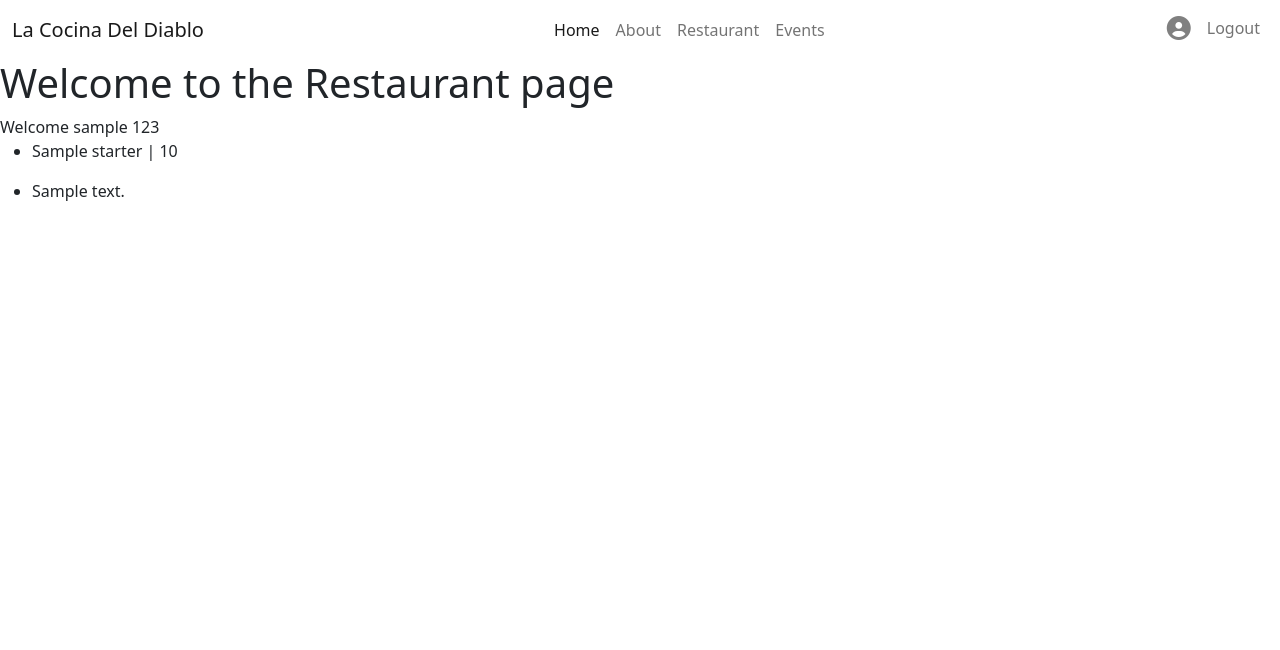
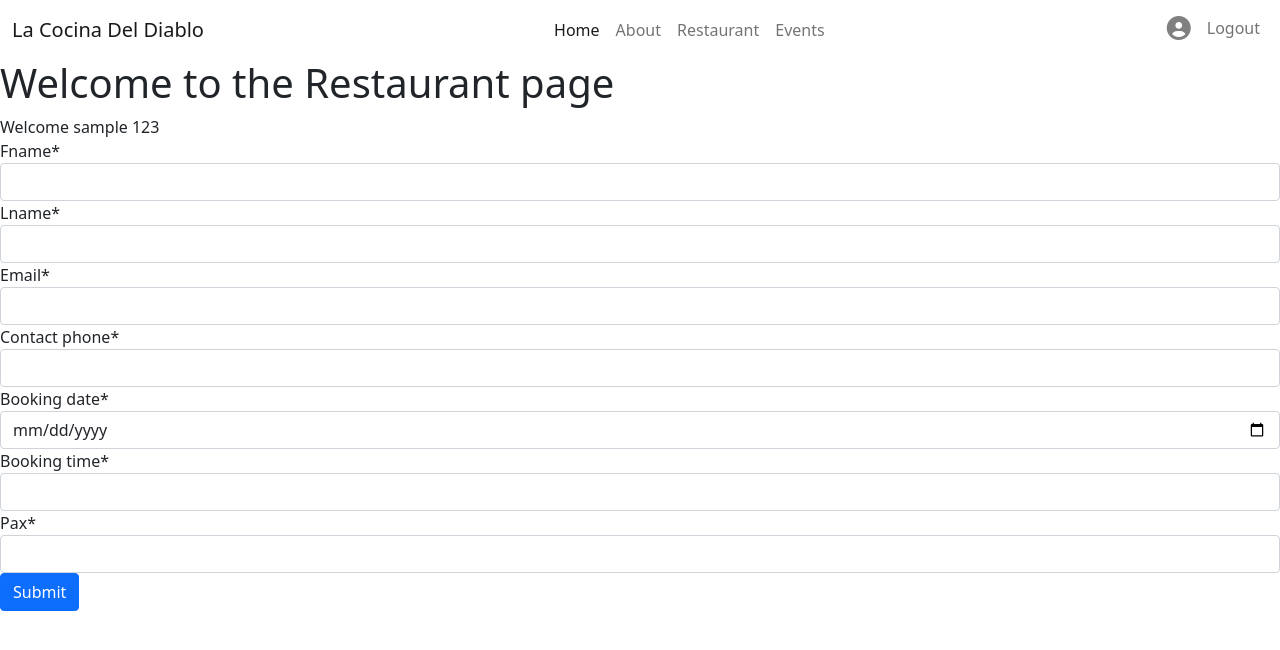
Before and after one commit to Alan-Bushell/la-cocina-del-diablo, a Django app: template templates/restaurant.html in a window 1280 px wide. Shown: the top 650 px of the page. Run offline with Django 3.2, Linux system fonts and the light colour scheme; the template is opened without the code that fills it: values that come from a table or form of the project are taken from there, others are empty; a user stored in the database is signed in; tables that the repository leaves empty hold one stand-in row (values such as "Sample post"); some libraries are stand-ins or nearby versions.

Commit message:
fix migration issue,create booking form

```diff
--- /dev/null
+++ b/restaurant/forms.py
@@ -0,0 +1,24 @@
+from django import forms
+from datetime import datetime
+from django.urls import reverse_lazy
+from crispy_forms.helper import FormHelper
+from crispy_forms.layout import Submit
+
+
+class BookingForm(forms.Form):
+
+    def __init__(self, *args, **kwargs):
+        super().__init__(*args, **kwargs)
+        self.helper = FormHelper(self)
+        self.helper.form_action = reverse_lazy('restaurant')
+        self.helper.add_input(Submit('submit', 'Submit'))
+
+    fname = forms.CharField(max_length=40)
+    lname = forms.CharField(max_length=100)
+    email = forms.EmailField()
+    contact_phone = forms.CharField(max_length=15)
+    booking_date = forms.DateField(widget=forms.DateInput
+                                   (attrs={'type': 'date',
+                                    'min': datetime.now().date()}))
+    booking_time = forms.CharField(max_length=5)
+    pax = forms.IntegerField()
--- a/restaurant/models.py
+++ b/restaurant/models.py
@@ -45,6 +45,17 @@ class Event(models.Model):
         return self.title
 
 
+class Booking(models.Model):
+    fname = models.CharField(max_length=40, null=False, blank=False)
+    lname = models.CharField(max_length=100, null=False, blank=False)
+    email = models.EmailField()
+    contact_phone = models.CharField(max_length=15, null=False, blank=False)
+    booking_date = models.DateField(null=False, blank=False)
+    booking_time = models.CharField(null=False, blank=False, max_length=5)
+    pax = models.IntegerField(default=2, blank=False)
+    booking_confirmed = models.BooleanField(default=False)
+
+
 class Starter(models.Model):
     title = models.CharField(max_length=50)
     description = models.TextField(max_length=200)
--- a/restaurant/views.py
+++ b/restaurant/views.py
@@ -1,5 +1,6 @@
 from django.shortcuts import render, get_object_or_404
 from django.views import generic, View
+from restaurant.forms import BookingForm
 from .models import Menu, Starter, MainDish, Dessert, Event
 
 # Create your views here.
@@ -59,4 +60,6 @@ def restaurant(request):
     """
     renders restaurant page
     """
-    return render(request, "restaurant.html")
+
+    context = {'form': BookingForm()}
+    return render(request, "restaurant.html", context)
--- a/templates/index.html
+++ b/templates/index.html
@@ -6,9 +6,8 @@
     <div class="row">
 
         <h5>Starters:</h5>
-        {% for starter in starters_list %}
-        <p>{{ starter.title }}</p>
-        {% endfor %}
+    <hr/>
+
     </div>
 </div>
 
--- a/templates/restaurant.html
+++ b/templates/restaurant.html
@@ -1,5 +1,5 @@
 {% extends "base.html" %}
-
+{% load crispy_forms_tags %}
 
 {% block content %}
 
@@ -8,16 +8,10 @@
 Welcome {{ user.username}} 123
 
 
-{% for starter in starters %}
-<ul>
-    <li>
-        <p>{{ starter.title }} | {{ starter.price }} </p>
-    </li>
-    <li>
-        <p>{{ starter.description }}</p>
-    </li>
-</ul>
-{% endfor %}
+
+
+{% crispy form %}
+
 
 
 
```
Also changed, not shown: restaurant/admin.py (+11 -1 lines), restaurant/migrations/0001_initial.py, restaurant/migrations/0002_booking_contact_phone.py (added), restaurant/migrations/0002_event.py (deleted).
